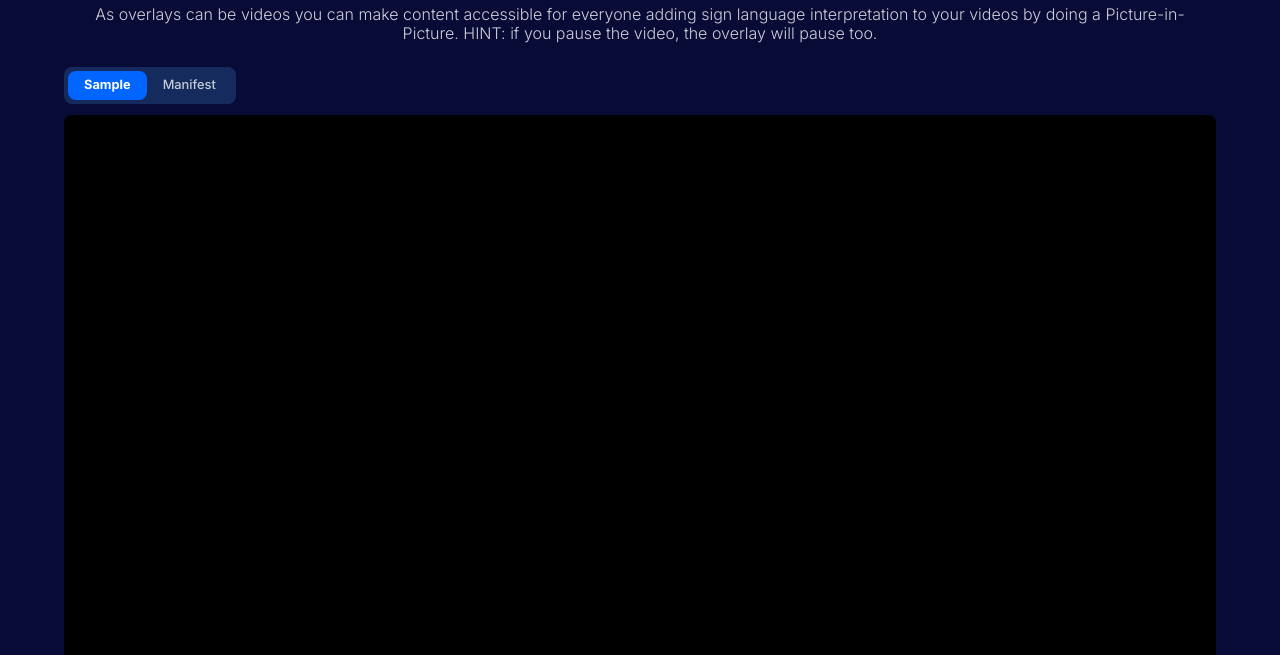
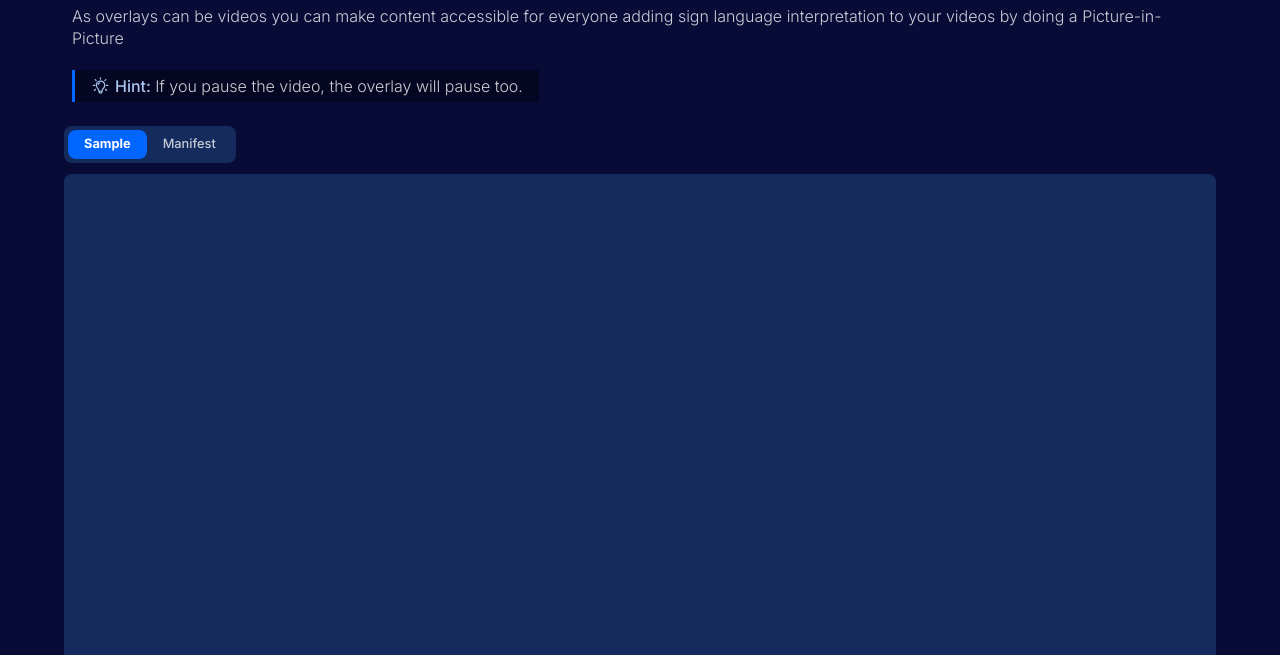
Before and after one commit to qualabs/dash-overlay-samples, an Astro site: page /pip-overlay in a window 1280 px wide. Shown: the part 145-800 px from the top of the page. Built offline with nearby package versions, Linux system fonts and the light colour scheme; Astro itself is replaced by a stand-in of ours; a script that the page names is missing.

Commit message:
add hint card into samples and hint field in samples

```diff
--- a/src/components/Hero.astro
+++ b/src/components/Hero.astro
@@ -15,7 +15,9 @@ import iframeIcon from "../assets/icons/iframe.svg";
       Elevate Video Experiences with <strong>Dynamic Overlays!</strong>
     </h1>
     <p>
-      Unlock new possibilities adding dynamic video and HTML <strong>overlays</strong> to your DASH content
+      Unlock new possibilities adding dynamic video and HTML <strong
+        >overlays</strong
+      > to your DASH content
     </p>
   </div>
   <div class="hero-image">
@@ -127,6 +129,7 @@ import iframeIcon from "../assets/icons/iframe.svg";
           aspect-ratio: 16 / 9;
           width: 100%;
           border-radius: 0.5rem;
+          background-color: #152b5d;
         }
 
         .qualabs-ad-image {
--- a/src/components/List.astro
+++ b/src/components/List.astro
@@ -125,6 +125,7 @@ const { title, selected } = Astro.props;
           height: auto;
           aspect-ratio: 16 / 9;
           border-radius: 0.33rem;
+          background-color: #080b36;
         }
 
         .item-text {
--- a/src/layouts/SampleLayout.astro
+++ b/src/layouts/SampleLayout.astro
@@ -21,7 +21,16 @@ const { sample } = Astro.props;
   <main>
     <div class="title-container">
       <h1 transition:animate="slide">{sample.title}</h1>
-      <p transition:animate="slide">{sample.description}</p>
+      <p transition:animate="slide">
+        {sample.description}
+      </p>
+      {
+        sample.hint && (
+          <p class="hint" transition:animate="slide">
+            {sample.hint}
+          </p>
+        )
+      }
     </div>
     <div class="tabs">
       <div class="tab-titles" transition:animate="slide">
@@ -30,7 +39,7 @@ const { sample } = Astro.props;
       </div>
 
       <div class="tab-content">
-        <div class="tab" id="sample">
+        <div class="tab active" id="sample">
           <div class="video-container">
             <Controls />
             <video id="main-video" preload="auto" loop autoplay muted> </video>
@@ -66,6 +75,7 @@ const { sample } = Astro.props;
 
         @media screen and (min-width: 768px) {
           justify-items: start;
+          text-align: left;
         }
         h1 {
           font-size: 1rem;
@@ -76,6 +86,7 @@ const { sample } = Astro.props;
 
           @media (min-width: 768px) {
             font-size: 1.5rem;
+            text-align: left;
           }
         }
 
@@ -84,11 +95,45 @@ const { sample } = Astro.props;
           font-style: normal;
           font-weight: 300;
           font-size: 0.75rem;
-          line-height: 120%;
+          line-height: 140%;
           color: rgba(255, 255, 255, 0.8);
           text-align: center;
+
           @media (min-width: 768px) {
             font-size: 1rem;
+            text-align: left;
+            line-height: 140%;
+          }
+        }
+        .hint {
+          display: block;
+          width: max-content;
+          padding: 0.3rem 0.5rem;
+          border-left: 3px solid #0066ff;
+
+          margin-top: 0.3rem;
+          background: #0000005e;
+
+          @media screen and (min-width: 768px) {
+            padding: 0.3rem 1rem;
+            margin-top: 0.8rem;
+          }
+
+          &::before {
+            content: "Hint: ";
+            background: url(/hint.svg) no-repeat;
+            width: max-content;
+            height: max-content;
+            margin-top: 0.5rem;
+            font-weight: 500;
+            color: #abc6f0;
+            background-size: 1rem;
+            padding-left: 1.2rem;
+
+            @media screen and (min-width: 768px) {
+              background-size: 1.2rem;
+              padding-left: 1.5rem;
+            }
           }
         }
       }
@@ -99,7 +144,7 @@ const { sample } = Astro.props;
         > video {
           width: 100%;
           aspect-ratio: 16 / 9;
-          background: black;
+          background: #152b5d;
           border-radius: 0.5rem;
           &::-webkit-media-controls-timeline,
           &::-webkit-media-controls-volume-slider,
@@ -188,6 +233,7 @@ const { sample } = Astro.props;
     }
     .tab-content {
       padding-top: 0.7rem;
+      aspect-ratio: 16 / 9;
 
       .tag {
         color: #0077aa;
--- a/src/utils/samples.ts
+++ b/src/utils/samples.ts
@@ -59,7 +59,8 @@ export const samples = [
   {
     title: "Picture-in-Picture Sign Language Video",
     description:
-      "As overlays can be videos you can make content accessible for everyone adding sign language interpretation to your videos by doing a Picture-in-Picture. HINT: if you pause the video, the overlay will pause too.",
+      "As overlays can be videos you can make content accessible for everyone adding sign language interpretation to your videos by doing a Picture-in-Picture",
+    hint: "If you pause the video, the overlay will pause too.",
     path: "/pip-overlay",
     url: "/video-thumbnails/thumbnail-asl.png",
     mpd: `
@@ -120,7 +121,8 @@ export const samples = [
   {
     title: "Add your logo in your FAST channels",
     description:
-      "Using your VOD library to create FAST channels is a great way to monetize your content. Now, with Overlays, it’s also possible to add your logo without the need to pre-process the video. In this example, you can see an overlay of a video with transparency on top of the FAST channel content. HINT: if you pause the video, the overlay will pause too.",
+      "Using your VOD library to create FAST channels is a great way to monetize your content. Now, with Overlays, it’s also possible to add your logo without the need to pre-process the video. In this example, you can see an overlay of a video with transparency on top of the FAST channel content.",
+    hint: "If you pause the video, the overlay will pause too.",
     path: "/video-overlay",
     url: "/video-thumbnails/thumbnail-with-logo.png",
     mpd: `
@@ -306,7 +308,9 @@ export const samples = [
   },
   {
     title: "Picture-in-Picture Sports Match Overlay",
-    description: "Two important sporting events happening at the same time? Create Picture-in-Picture experiences showcasing these events on the MPD so your customers don't need to do more channel surfing. HINT: if you pause the video, the overlay will pause too.",
+    description:
+      "Two important sporting events happening at the same time? Create Picture-in-Picture experiences showcasing these events on the MPD so your customers don't need to do more channel surfing.",
+    hint: "If you pause the video, the overlay will pause too.",
     path: "/pip-match-overlay",
     url: "/video-thumbnails/thumbnail-pip-match-overlay.png",
     mpd: `<?xml version="1.0" encoding="UTF-8"?>
```
Also changed, not shown: public/hint.svg (added).
